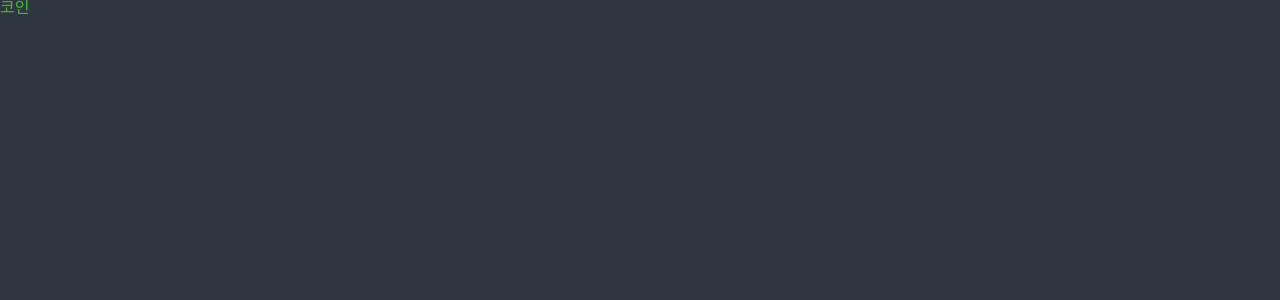
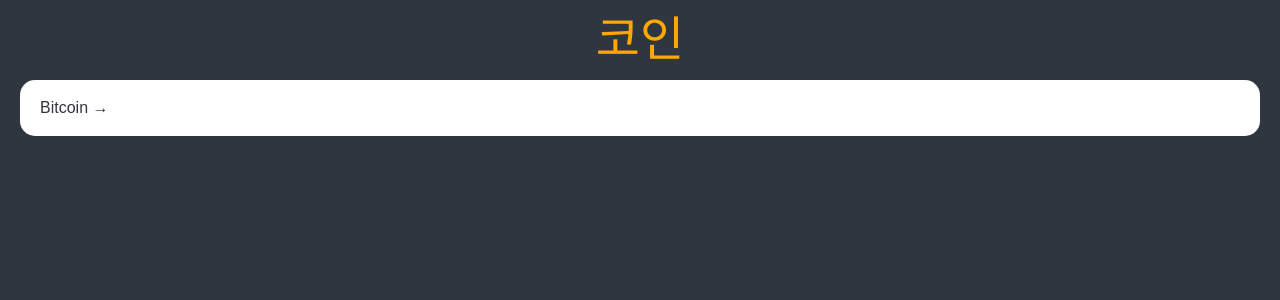
Before and after one commit to Jacesoul/react-masterclass, a React (Create React App) app: page / in a window 1280 px wide. Shown: the top 300 px of the page. Built offline with nearby package versions, Linux system fonts and the light colour scheme.

Commit message:
Home Part One

```diff
--- a/src/App.tsx
+++ b/src/App.tsx
@@ -61,6 +61,7 @@ body{
 }
 a{
   text-decoration:none;
+  color:inherit;
 }
 `;
 
--- a/src/routes/Coins.tsx
+++ b/src/routes/Coins.tsx
@@ -1,11 +1,69 @@
+import { Link } from "react-router-dom";
 import styled from "styled-components";
 
+const Container = styled.div`
+  padding: 0px 20px;
+`;
+
+const Header = styled.header`
+  height: 10vh;
+  display: flex;
+  justify-content: center;
+  align-items: center;
+`;
+
+const CoinsList = styled.ul``;
+
+const Coin = styled.li`
+  background-color: white;
+  color: ${(props) => props.theme.bgColor};
+  margin-bottom: 10px;
+  border-radius: 15px;
+  a {
+    padding: 20px;
+    display: block;
+    transition: color 0.3s ease-in;
+  }
+  &:hover {
+    a {
+      color: ${(props) => props.theme.accentColor};
+      display: block;
+    }
+  }
+`;
+
 const Title = styled.h1`
+  font-size: 48px;
   color: ${(props) => props.theme.accentColor};
 `;
 
+const coins = [
+  {
+    id: "btc-bitcoin",
+    name: "Bitcoin",
+    symbol: "BTC",
+    rank: 1,
+    is_new: false,
+    is_active: true,
+    type: "coin",
+  },
+];
+
 function Coins() {
-  return <Title>코인</Title>;
+  return (
+    <Container>
+      <Header>
+        <Title>코인</Title>
+      </Header>
+      <CoinsList>
+        {coins.map((coin) => (
+          <Coin key={coin.id}>
+            <Link to={`/${coin.id}`}>{coin.name} &rarr;</Link>
+          </Coin>
+        ))}
+      </CoinsList>
+    </Container>
+  );
 }
 
 export default Coins;
--- a/src/theme.ts
+++ b/src/theme.ts
@@ -3,5 +3,5 @@ import { DefaultTheme } from "styled-components";
 export const theme: DefaultTheme = {
   bgColor: "#2f3640",
   textColor: "#f5f6fa",
-  accentColor: "#44bd32",
+  accentColor: "#ffa801",
 };
```
